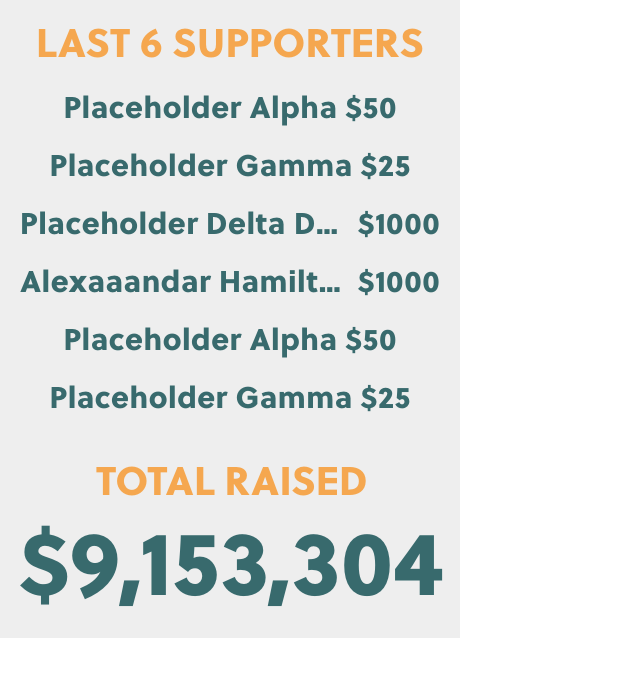
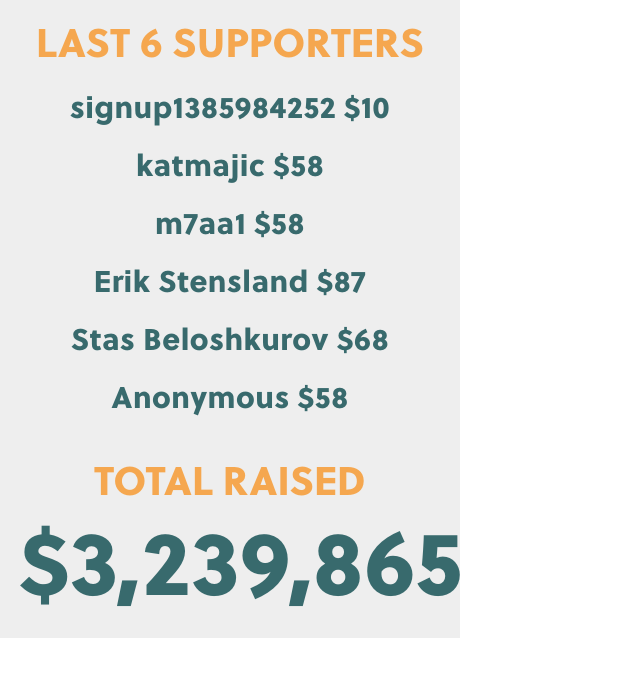
Before and after one commit to avaleske/podcon-indigogo, a plain HTML site: page index.html in a window 1280 px wide. Shown: the whole page, without its empty margins (0-640 px from the left). Drawn offline with nearby package versions, Linux system fonts and the light colour scheme.

Commit message:
adds 5 second update with mock data

```diff
--- a/index.html
+++ b/index.html
@@ -10,7 +10,7 @@
     <div class="wrapper">
        <div class="contributors">
           <h3>Last 6 Supporters</h3>
-          <ul>
+          <ul class="contributor-list">
             <li><span class="name">Placeholder Alpha</span><span class="amount">$50</span></li>
             <li><span class="name">Placeholder Gamma</span><span class="amount">$25</span></li>
             <li><span class="name">Placeholder Delta Delta</span><span class="amount">$1000</span></li>
@@ -21,10 +21,78 @@
        </div>
        <div class="total">
           <h3>Total Raised</h3>
-          <div class="total_amount">
-          $9,153,304
+          <div class="total-amount">
+          $153,304
           </div>
        </div>
     </div>
+    <script>
+      var CAMPAIGN_ID = '2077155';
+      var API_TOKEN = '[YOUR API TOKEN]';
+      var UPDATE_FREQUENCY = 5000;
+
+      function numberWithCommas(x) {
+        if (typeof x === 'undefined') {
+          return undefined;
+        }
+        return x.toString().replace(/\B(?=(\d{3})+(?!\d))/g, ",");
+      }
+
+      function updateTotalAmount() {
+        // $.getJSON("https://api.indiegogo.com/1/campaigns/"+CAMPAIGN_ID+".json?api_token="+API_TOKEN, function(json) {
+        $.getJSON(
+          "https://raw.githubusercontent.com/avaleske/podcon-indigogo/master/mock_campaign_data.json",
+          function(json) {
+            if (json.response.collected_funds) {
+              $(".total-amount").text("$"+numberWithCommas(json.response.collected_funds));
+            }
+        });
+      }
+
+      function updateContributors() {
+        // $.getJSON("https://api.indiegogo.com/1/campaigns/"+CAMPAIGN_ID+"/contributions.json?api_token="+API_TOKEN, function(json) {
+        $.getJSON(
+          "https://raw.githubusercontent.com/avaleske/podcon-indigogo/master/mock_contribution_data.json",
+          function(json) {
+            if (json.response && json.response.length > 0) {
+              var topSix = json.response.slice(0, Math.min(6, json.response.length)).map(function(contribution) {
+                return {
+                  by: contribution.by || 'Anonymous',
+                  amount: contribution.amount ? '$'+numberWithCommas(contribution.amount) : 'Secret',
+                  id: contribution.id,
+                  time: contribution.created_at
+                };
+              });
+
+              var $items = topSix.map(function(contribution) {
+                return $('<li />')
+                          .append($('<span />').addClass('name').text(contribution.by))
+                          .append($('<span />').addClass('amount').text(contribution.amount));
+              });
+
+              var $list = $(".contributor-list");
+
+              // clear existing list
+              $list.empty();
+
+              // add the new ones on top.
+              $.each($items.reverse(), function(i, $item) {
+                $list.prepend($item);
+              });
+            }
+        });
+      }
+
+      $(document).ready(function() {
+        setInterval(updateTotalAmount, UPDATE_FREQUENCY);
+        setInterval(updateContributors, UPDATE_FREQUENCY);
+     });
+      /* every 1 second:
+        - check for total amount
+        - when it returns, update total amount
+        - check for last six contributions
+        - when it returns, update the list (maybe scroll with jquery)
+      */
+    </script>
   </body>
 </html>
--- a/mock_campaign_data.json
+++ b/mock_campaign_data.json
@@ -17,7 +17,7 @@
         "iso_code":"USD",
         "symbol":"$"
      },
-     "collected_funds":29865,
+     "collected_funds":3239865,
      "goal":30000,
      "funding_ends_at":"2015-01-27T23:59:59-08:00",
      "funding_started_at":"2015-01-06T10:45:37-08:00",
--- a/styles.css
+++ b/styles.css
@@ -70,9 +70,10 @@ li {
 .total {
   position: absolute;
   bottom: 0;
+  width:  calc(100% - 40px);
 }
 
-.total_amount {
+.total-amount {
   width: 100%;
   margin: 15px 0;
   color: #386A6D;
```
